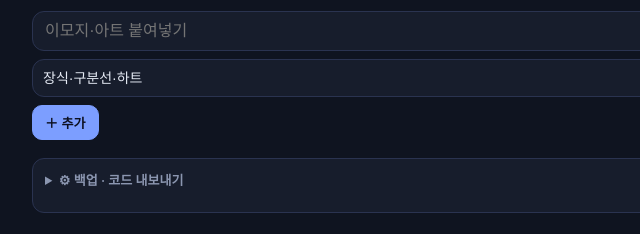
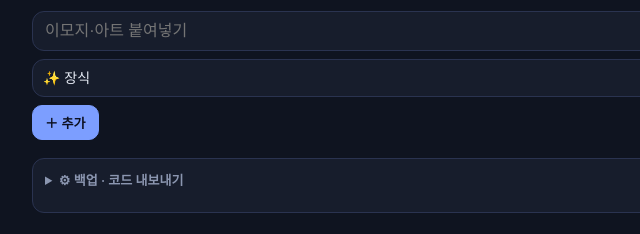
Before and after one commit to jiyeeeah/ascii-tool, a plain HTML site: page index.html in a window 1280 px wide. Shown: the part 437-671 px from the top of the page, 262-902 px from the left. Drawn offline with Linux system fonts and the light colour scheme.

Commit message:
Match add-form category labels to tab labels
Co-Authored-By: Claude Fable 5 <noreply@anthropic.com>

```diff
--- a/index.html
+++ b/index.html
@@ -140,7 +140,7 @@
 "use strict";
 
 /* ============ 갤러리 데이터 ============ */
-const CATS=[{key:"deco",label:"장식·구분선·하트"},{key:"cute",label:"귀여운/동물"},{key:"emotion",label:"감정"}];
+const CATS=[{key:"deco",label:"✨ 장식"},{key:"cute",label:"🐻 귀여운"},{key:"emotion",label:"😊 감정"}];
 const GALLERY=[
   {c:"cute",a:"ʕ•ᴥ•ʔ"},{c:"cute",a:"(=^･ω･^=)"},{c:"cute",a:"ᕕ( ᐛ )ᕗ"},
   {c:"cute",a:"૮ ˶ᵔ ᵕ ᵔ˶ ა"},{c:"cute",a:"(・(ェ)・)"},{c:"cute",a:"ʚ(๑˃̵ᴗ˂̵)ɞ"},
```
